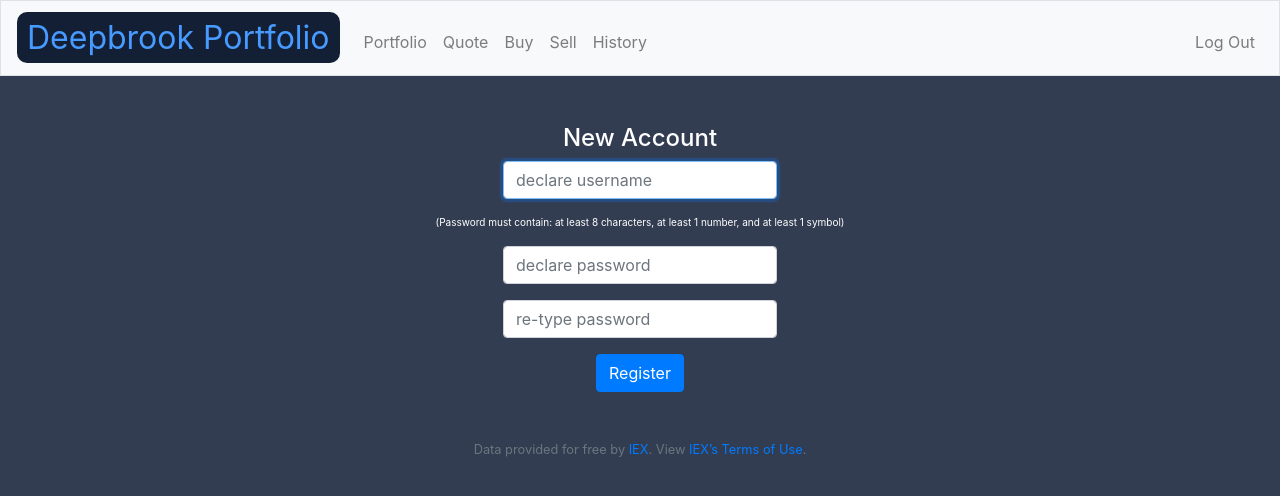
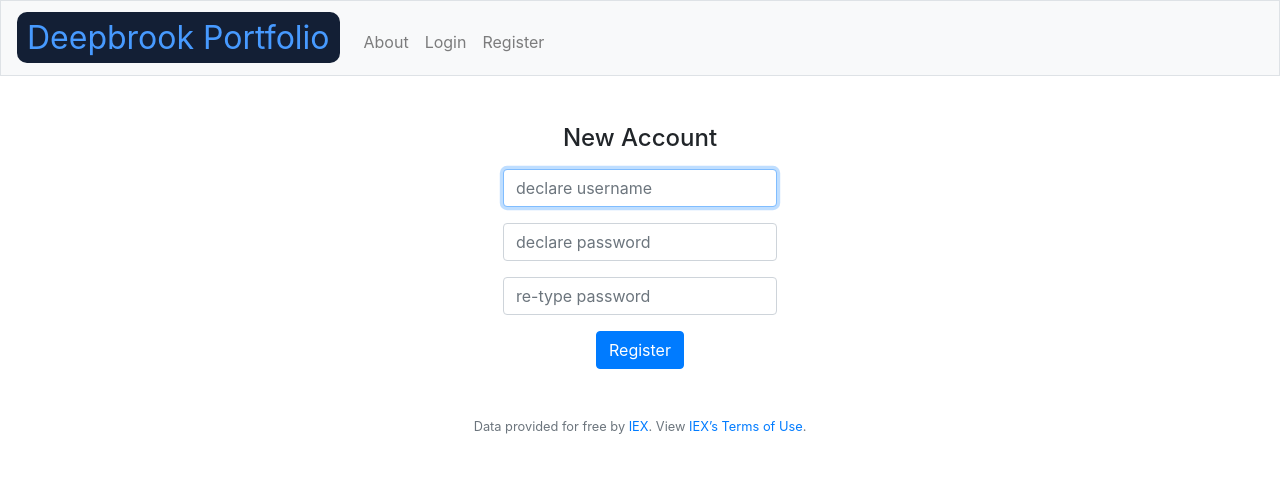
Before and after one commit to tdieff/deepbrook_portfolio, a Django app: page /deepbrook_portfolio/register in a window 1280 px wide. Shown: the top 496 px of the page. Run offline with Django 3.2, Linux system fonts and the light colour scheme; some libraries are stand-ins or nearby versions.

Commit message:
edits for user login and register purposes

```diff
--- a/deepbrook_portfolio/templates/deepbrook_portfolio/layout.html
+++ b/deepbrook_portfolio/templates/deepbrook_portfolio/layout.html
@@ -1,24 +1,26 @@
+{% load static %}
+
 <!DOCTYPE html>
-
 <html lang="en">
     <head>
         <!-- Required meta tags -->
         <meta charset="utf-8">
-        <meta name="viewport" content="width=device-width,
-									   initial-scale=1,
-									   shrink-to-fit=no">
+        <meta name="viewport" content="width=device-width, initial-scale=1, shrink-to-fit=no">
+
 		<!-- documentation at http://getbootstrap.com/docs/4.1/ -->
 		<!-- alternative themes at https://bootswatch.com/ -->
         <link href="https://maxcdn.bootstrapcdn.com/bootstrap/4.1.3/css/bootstrap.min.css" rel="stylesheet">
+
 		<!-- django-specific syntax link to stylesheet -->
-		{% load static %}
 		<link rel="stylesheet" href="{% static 'deepbrook_portfolio/styles.css' %}">
+
 		<script src="https://code.jquery.com/jquery-3.3.1.min.js"></script>
         <script src="https://cdnjs.cloudflare.com/ajax/libs/popper.js/1.14.3/umd/popper.min.js"></script>
         <script src="https://maxcdn.bootstrapcdn.com/bootstrap/4.1.3/js/bootstrap.min.js"></script>
+
         <title>Deepbrook Portfolio: {% block title %}{% endblock %}</title>
     </head>
-    <body style="background-color:#333d52;">
+    <body>
         <nav class="navbar navbar-expand-md navbar-light bg-light border">
             <a class="navbar-brand" href="{% url 'deepbrook_portfolio:index' %}">
 				<span class="blue">Deepbrook Portfolio</span>
@@ -28,32 +30,50 @@
             </button>
             <div class="collapse navbar-collapse" id="navbar">
 				<ul class="navbar-nav mr-auto mt-2">
+					{% if user.is_authenticated %}
 						<li class="nav-item">
 							<a class="nav-link" href="{% url 'deepbrook_portfolio:portfolio' %}">Portfolio</a>
 						</li>
+
 						<li class="nav-item">
 							<a class="nav-link" href="{% url 'deepbrook_portfolio:quote' %}">Quote</a>
 						</li>
+
 						<li class="nav-item">
 							<a class="nav-link" href="{% url 'deepbrook_portfolio:buy' %}">Buy</a>
 						</li>
+
 						<li class="nav-item">
 							<a class="nav-link" href="{% url 'deepbrook_portfolio:sell' %}">Sell</a>
 						</li>
+
 						<li class="nav-item">
 							<a class="nav-link" href="{% url 'deepbrook_portfolio:history' %}">History</a>
 						</li>
-				</ul>
-				<ul class="navbar-nav ml-auto mt-2">
+
 						<li class="nav-item">
-						<a class="nav-link" href="{% url 'deepbrook_portfolio:login' %}">Log Out</a>
+							<a class="nav-link" href="{% url 'deepbrook_portfolio:logout' %}">Log Out</a>
 						</li>
+					{% else %}
+						<li class="nav-item">
+							<a class="nav-link" href="{% url 'deepbrook_portfolio:about' %}">About</a>
+						</li>
+
+						<li class="nav-item">
+							<a class="nav-link" href="{% url 'deepbrook_portfolio:login' %}">Login</a>
+						</li>
+
+						<li class="nav-item">
+							<a class="nav-link" href="{% url 'deepbrook_portfolio:register' %}">Register</a>
+						</li>
+					{% endif %}
 				</ul>
             </div>
         </nav>
 
         <main class="container p-5">
-            {% block main %}{% endblock %}
+            {% block main %}
+			{% endblock %}
         </main>
 
         <footer class="small text-center text-muted">
--- a/deepbrook_portfolio/templates/deepbrook_portfolio/login.html
+++ b/deepbrook_portfolio/templates/deepbrook_portfolio/login.html
@@ -5,7 +5,7 @@
 {% endblock %}
 
 {% block main %}
-    <p style="color: #7efcd6">Log In</p>
+<p>{{ message }}</p>
 	<form action="{% url 'deepbrook_portfolio:login' %}" method="post">
 		{% csrf_token %}
         <div class="form-group">
--- a/deepbrook_portfolio/templates/deepbrook_portfolio/register.html
+++ b/deepbrook_portfolio/templates/deepbrook_portfolio/register.html
@@ -5,14 +5,13 @@
 {% endblock %}
 
 {% block main %}
-    <h4 style="color: white">New Account</h4>
-
-	<form action="{% url 'deepbrook_portfolio:login' %}" method="post">
+    <h4>New Account</h4>
+	<p> {{ message }} </p>
+	<form action="{% url 'deepbrook_portfolio:register' %}" method="post">
 		{% csrf_token %}
         <div class="form-group">
             <input autocomplete="off" autofocus class="form-control" name="username" placeholder="declare username" type="text">
         </div>
-        <p style="color: white; font-size: x-small">(Password must contain: at least 8 characters, at least 1 number, and at least 1 symbol)</p>
         <div class="form-group">
             <input class="form-control" name="password" placeholder="declare password" type="password">
         </div>
```
Also changed, not shown: deepbrook_portfolio/templates/deepbrook_portfolio/index.html (+16 -3 lines), 1 other file. Lines whose indentation alone changed are shown as unchanged.
